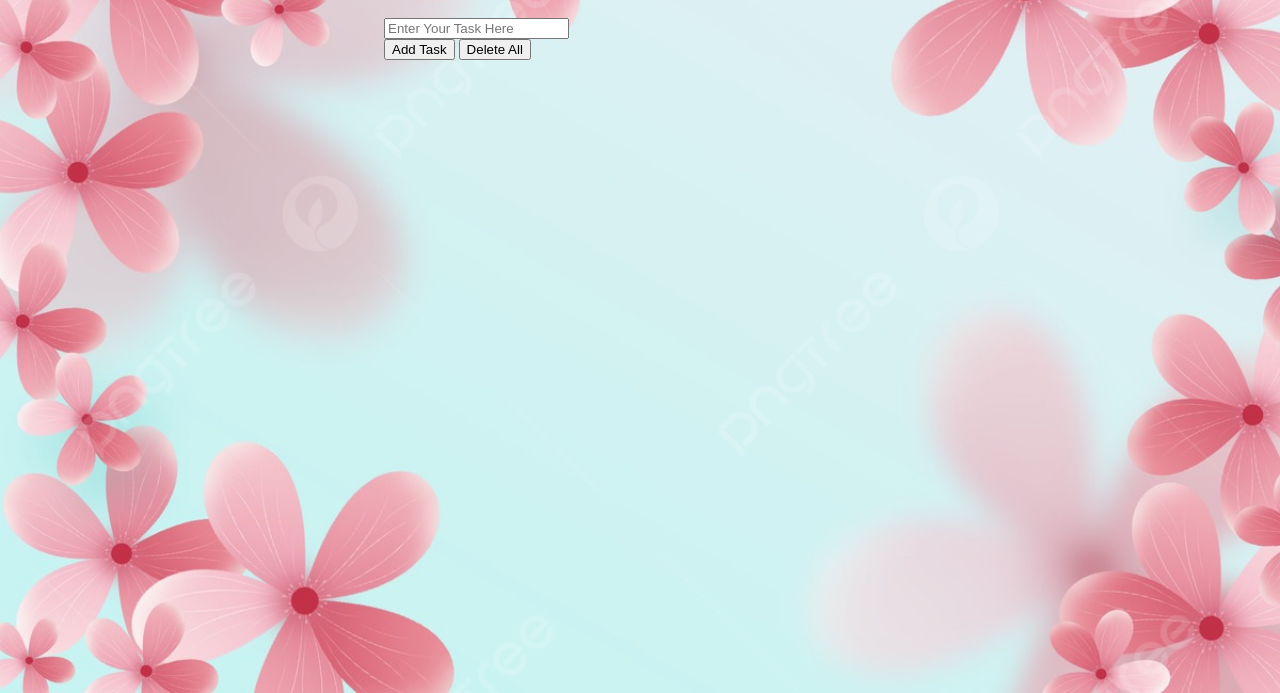
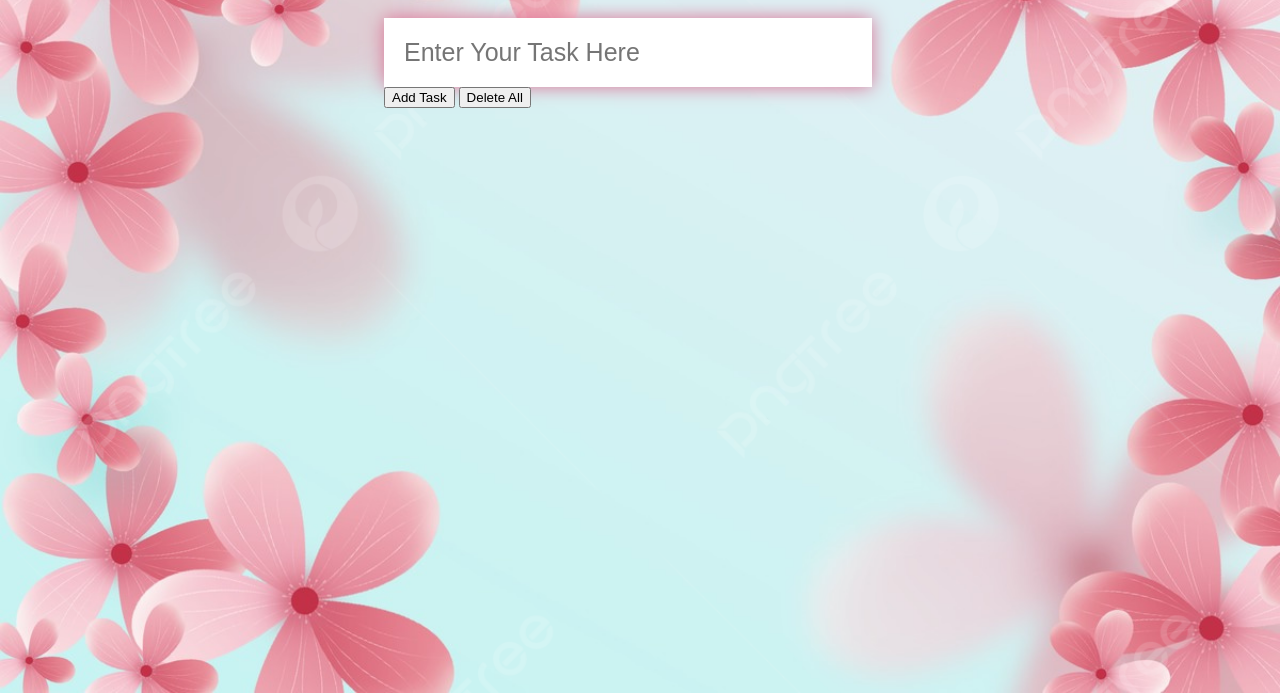
Before and after one commit to SajidNoorMuhammad/To-Do-App-By-Using-JavaScript, a plain HTML site: page index.html in a window 1280 px wide. Shown: the part 107-800 px from the top of the page. Drawn offline with Linux system fonts and the light colour scheme.

Commit message:
Give Style

```diff
--- a/style.css
+++ b/style.css
@@ -22,14 +22,14 @@ h1{
     text-decoration: underline;
 }
 
-/* .input{
+.input{
     padding: 20px;
     width: 70%;
     font-size: 25px;
     outline: none;
     border: none;
     box-shadow: 0px 0px 18px palevioletred;
-} */
+}
 
 /* ::placeholder{
     font-size: 25px;
```
